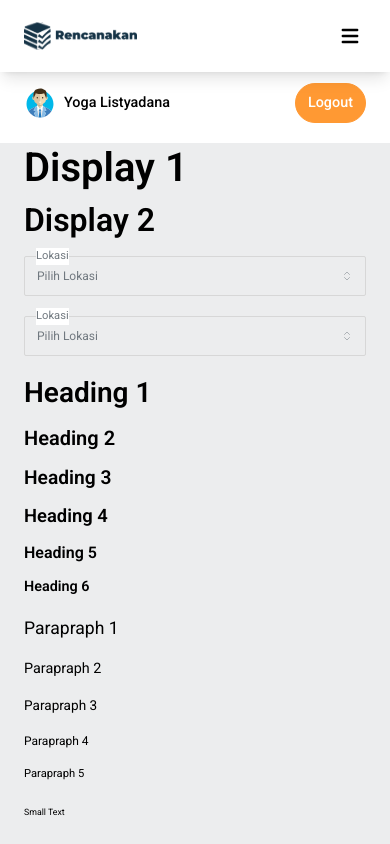
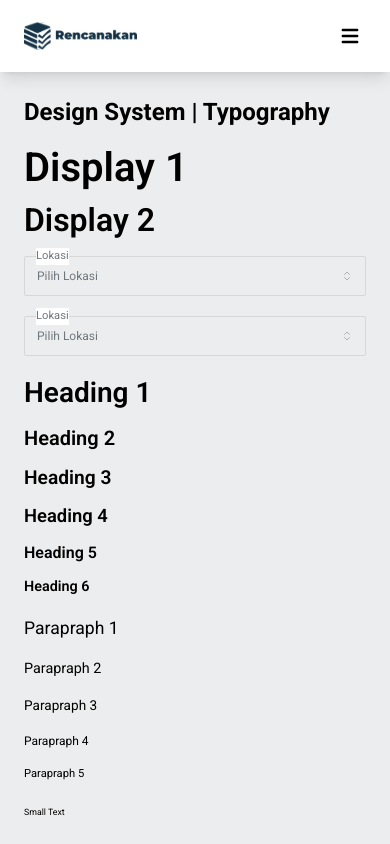
Before and after one commit to Rencanakan-id/rencanakan-talent_pool-frontend, a React (Vite) app: page /design in a window 390 px wide. Shown: the top 844 px of the page. Built offline with nearby package versions, Linux system fonts and the light colour scheme.

Commit message:
Revert "[GREEN] Implementation for logout for mobile page"
This reverts commit 28bd32c4c042a879ba2af8117d07aee626b718ec.

```diff
--- a/src/components/layout/navbar.tsx
+++ b/src/components/layout/navbar.tsx
@@ -92,25 +92,6 @@ export const Navbar: React.FC = () => {
               </Typography>
             </a>
           ))}
-
-          <div className="w-full px-6 py-5 flex items-center justify-between border-t border-gray-200">
-            <div className="flex items-center gap-2">
-              <img src="./dummy/profile.svg" alt="Profile" className="h-8 w-8" />
-              <Typography variant="p2" className="font-medium">
-                Yoga Listyadana
-              </Typography>
-            </div>
-            <Button
-              variant="primary"
-              size={'lg'}
-              className="flex items-center gap-1 px-3 py-1 transition-colors duration-200 bg-rencanakan-premium-gold-300 hover:bg-rencanakan-premium-gold-400 border-rencanakan-premium-gold-300 hover:border-rencanakan-premium-gold-400"
-              onClick={handleLogout}
-            >
-              <Typography variant="p2" className="font-medium">
-                Logout
-              </Typography>
-            </Button>
-          </div>
         </div>
       </div>
     </div>
```
